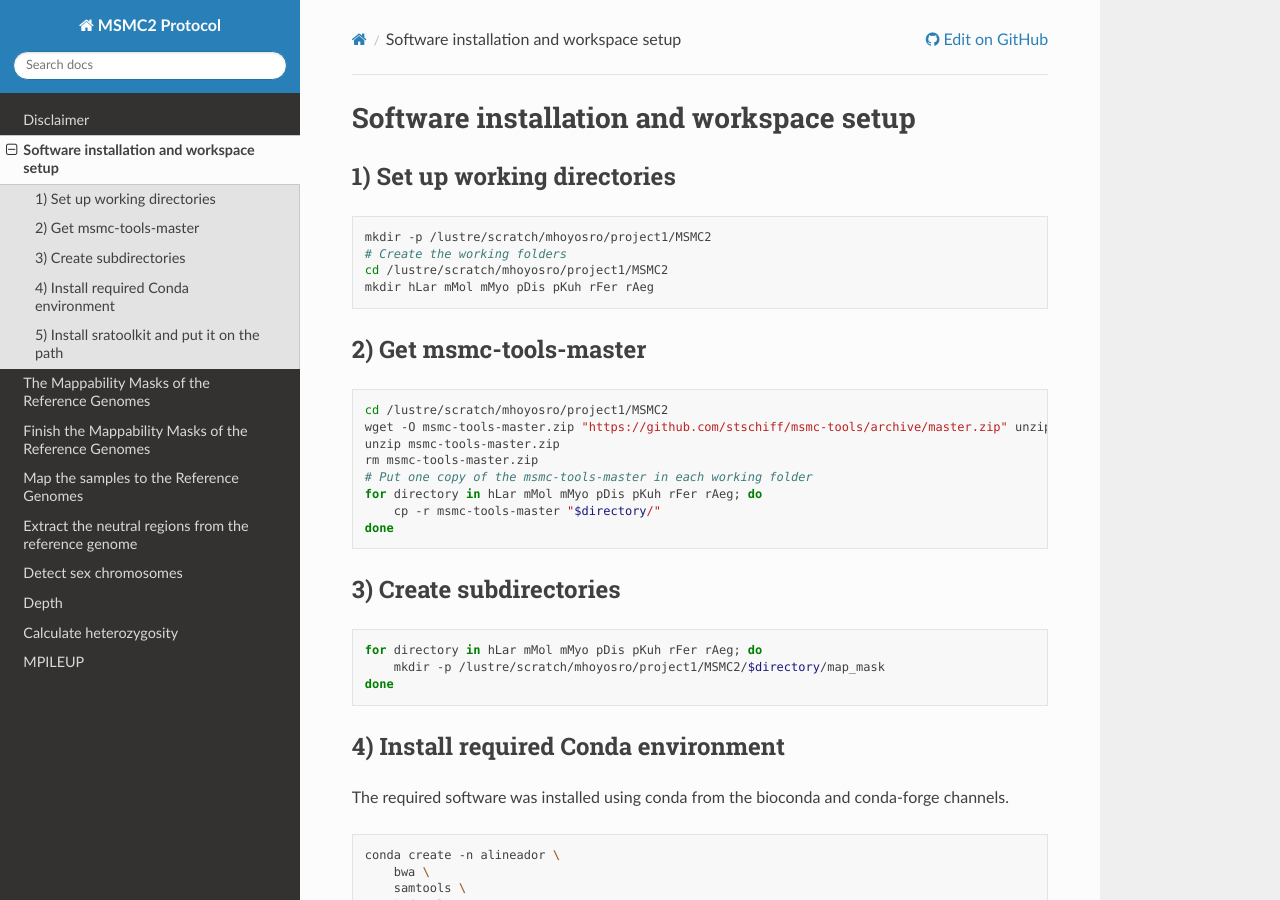
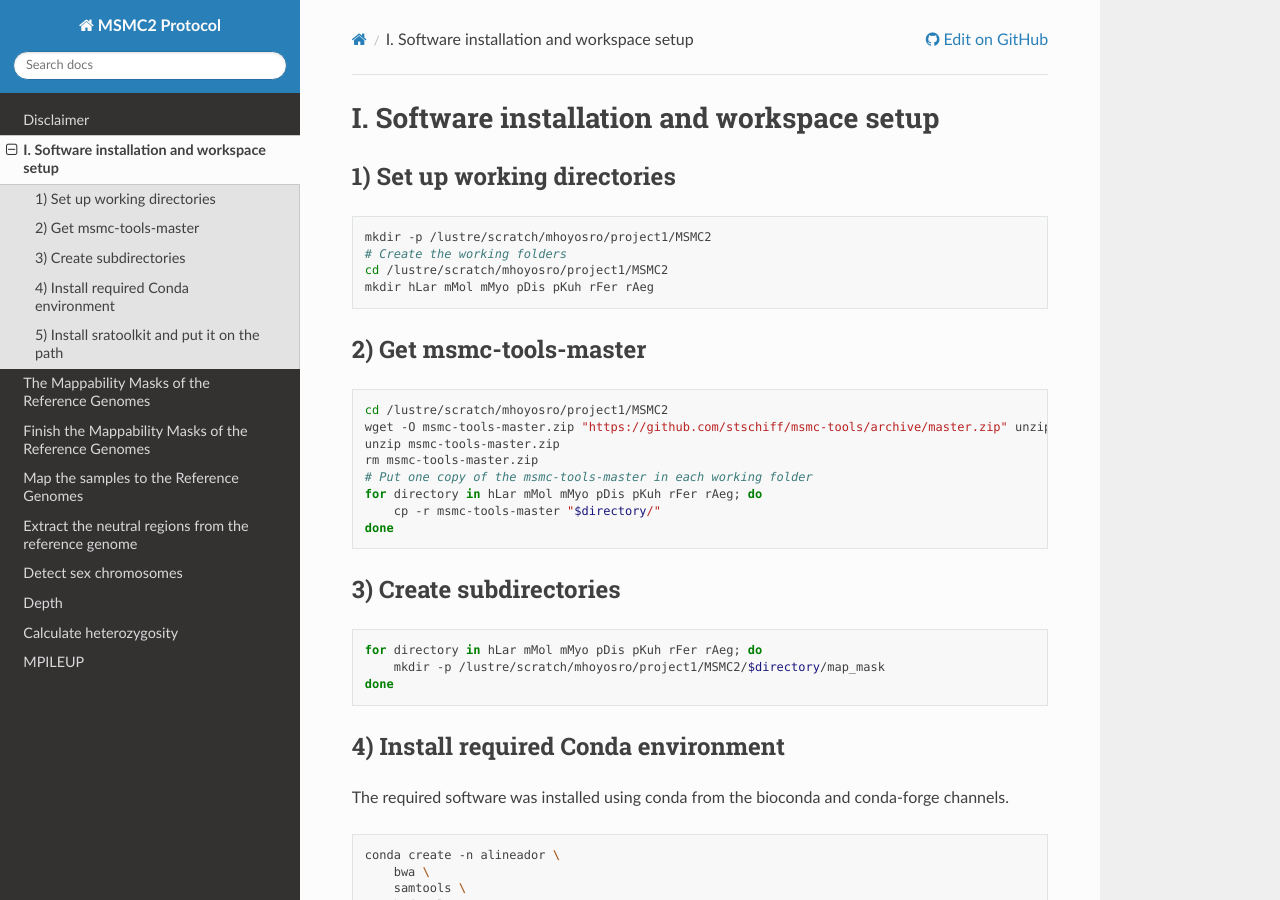
Before and after one commit to hoyosmanuel/MSMC2-Protocol, a Sphinx documentation site: the page built from docs/source/01_Required_Softs.rst, in a window 1280 px wide and 900 px high. Built offline with Sphinx 7.4.7 and the Read the Docs theme 3.1.0, drawn with Linux system fonts in a browser that asks for light colours.

```diff
--- a/docs/source/01_Required_Softs.rst
+++ b/docs/source/01_Required_Softs.rst
@@ -1,5 +1,5 @@
-Software installation and workspace setup
-=========================================
+I. Software installation and workspace setup
+============================================
 
 
 1) Set up working directories
```
